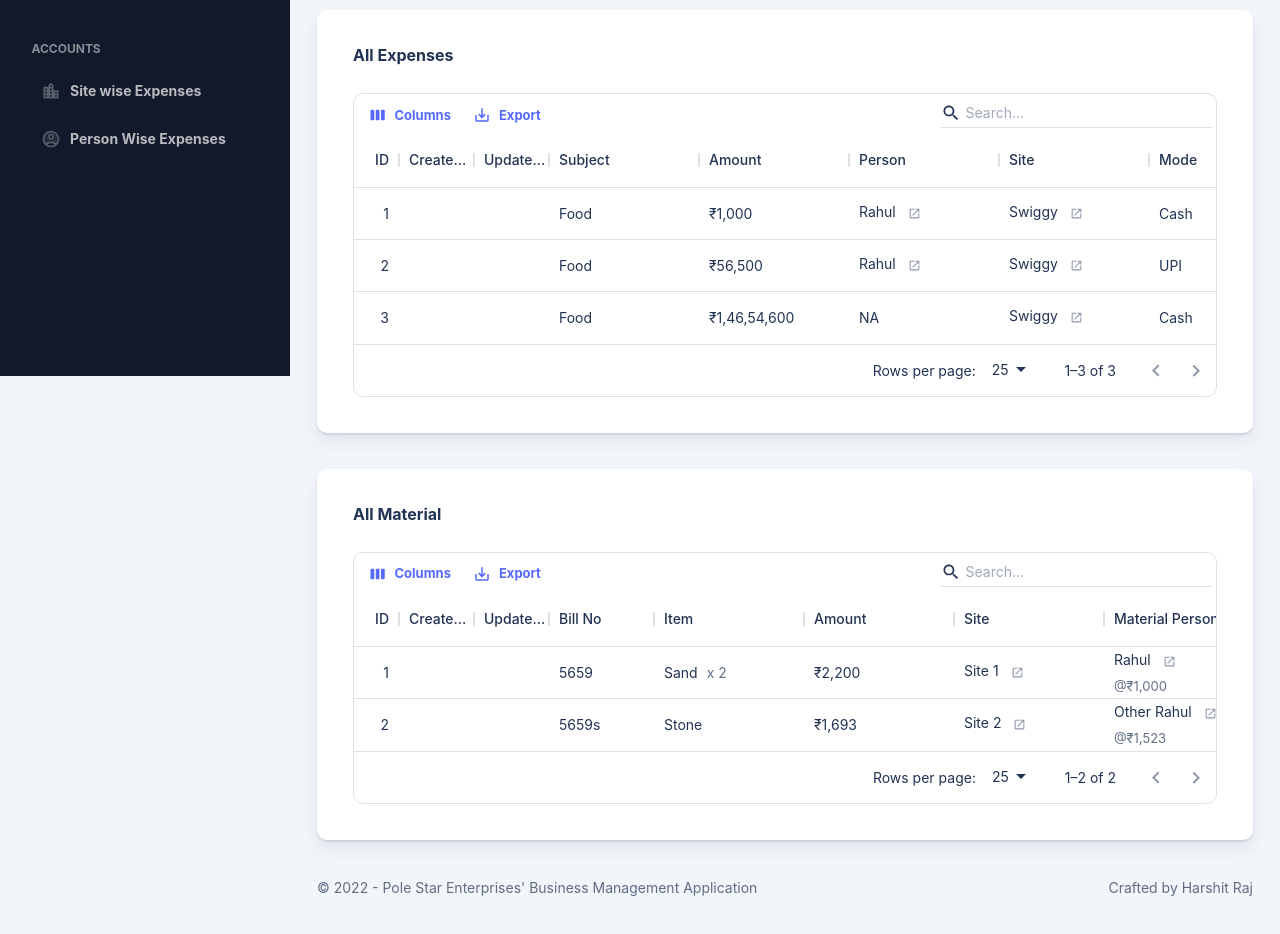
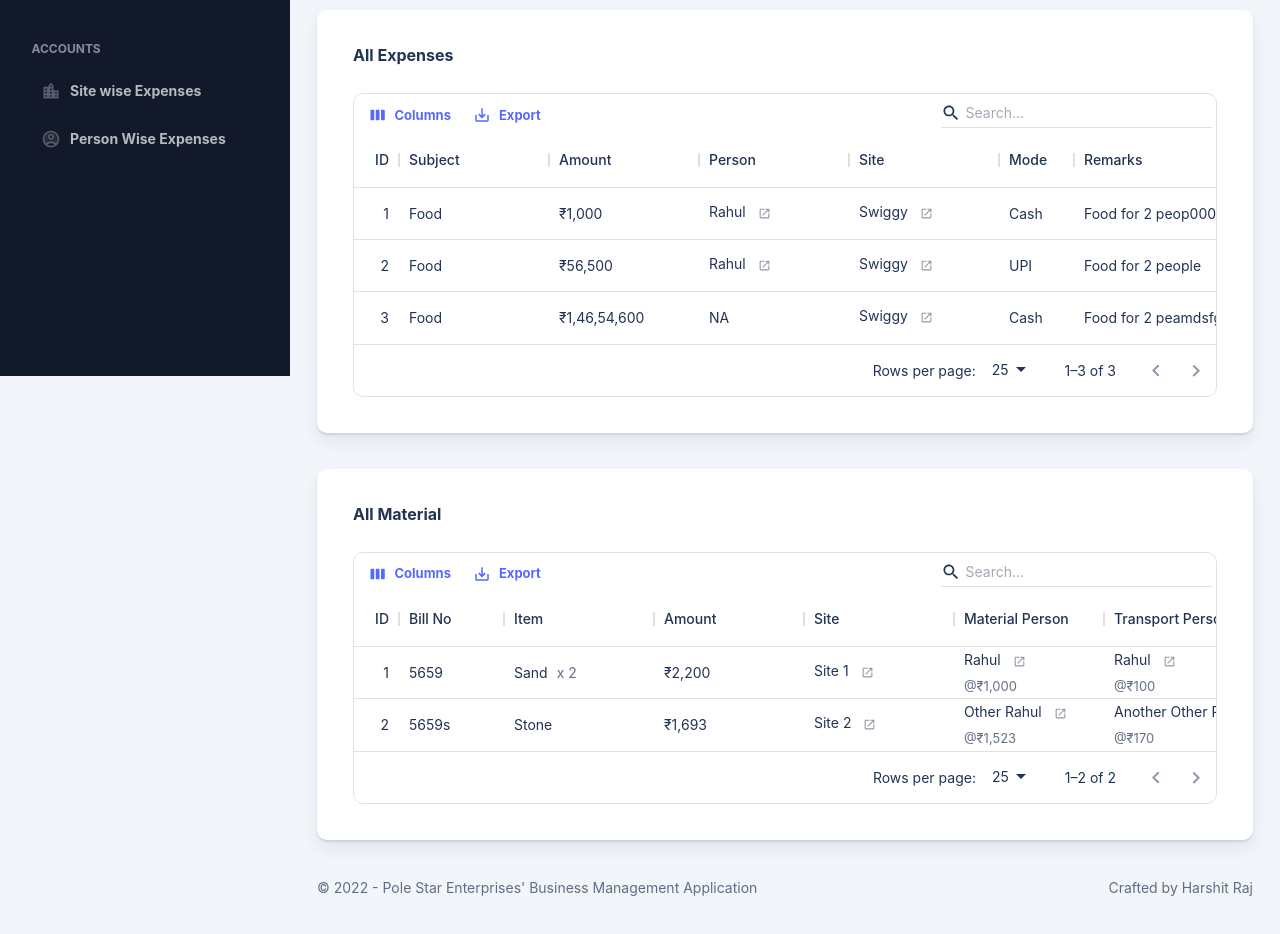
Before and after one commit to 1-Harshit/business-management, a Next.js app: page /admin/daily in a window 1280 px wide. Shown: the part 424-1358 px from the top of the page. Built offline with nearby package versions, Linux system fonts and the light colour scheme.

Commit message:
update grids

```diff
--- a/src/constants/colDefs/person.tsx
+++ b/src/constants/colDefs/person.tsx
@@ -58,6 +58,7 @@ const personsColDef: GridColDef[] = [
     headerName: "Active",
     flex: 0.5,
     minWidth: 0.5 * MIN_WIDTH,
+    align: "center",
     renderCell: (params) => (params.value ? <Check /> : <Close />),
   },
   {
--- a/src/constants/colDefs/site.tsx
+++ b/src/constants/colDefs/site.tsx
@@ -65,6 +65,7 @@ const siteColDefs: GridColDef[] = [
     headerName: "Active",
     flex: 0.5,
     minWidth: 0.5 * MIN_WIDTH,
+    align: "center",
     renderCell: (params) => (params.value ? <Check /> : <Close />),
   },
   {
--- a/src/pages/admin/daily.tsx
+++ b/src/pages/admin/daily.tsx
@@ -145,7 +145,7 @@ const DailyExpenses = () => {
         <DataGrid
           rows={expenseRows}
           columns={expenseColDef}
-          hiddenColumns={["date"]}
+          hiddenColumns={["createdAt", "updatedAt", "date"]}
         />
       </Box>
     </Card>
@@ -160,7 +160,14 @@ const DailyExpenses = () => {
         <DataGrid
           rows={materialRows}
           columns={MaterialColDef}
-          hiddenColumns={["date", "transportRate", "materialRate", "quantity"]}
+          hiddenColumns={[
+            "createdAt",
+            "updatedAt",
+            "date",
+            "transportRate",
+            "materialRate",
+            "quantity",
+          ]}
         />
       </Box>
     </Card>
--- a/src/pages/admin/person/index.tsx
+++ b/src/pages/admin/person/index.tsx
@@ -37,7 +37,11 @@ const Persons = () => {
           <Typography variant="h4" sx={{ mb: 2 }}>
             Persons
           </Typography>
-          <DataGrid columns={personsColDef} rows={personRows} />
+          <DataGrid
+            columns={personsColDef}
+            rows={personRows}
+            hiddenColumns={["createdAt", "updatedAt"]}
+          />
         </Card>
       </Container>
     </>
--- a/src/pages/admin/site/index.tsx
+++ b/src/pages/admin/site/index.tsx
@@ -37,7 +37,11 @@ const Sites = () => {
           <Typography variant="h4" sx={{ mb: 2 }}>
             Sites
           </Typography>
-          <DataGrid columns={siteColDef} rows={siteRows} />
+          <DataGrid
+            columns={siteColDef}
+            rows={siteRows}
+            hiddenColumns={["createdAt", "updatedAt"]}
+          />
         </Card>
       </Container>
     </>
```
